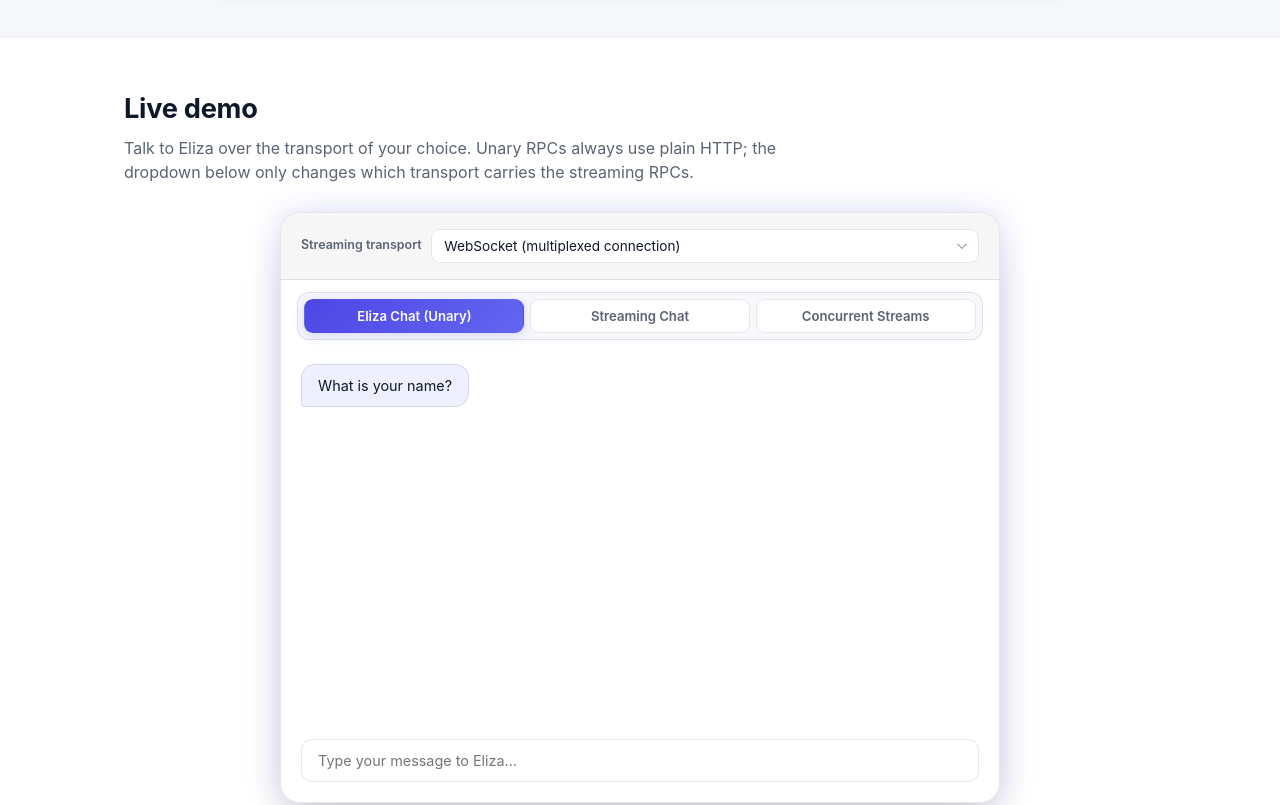
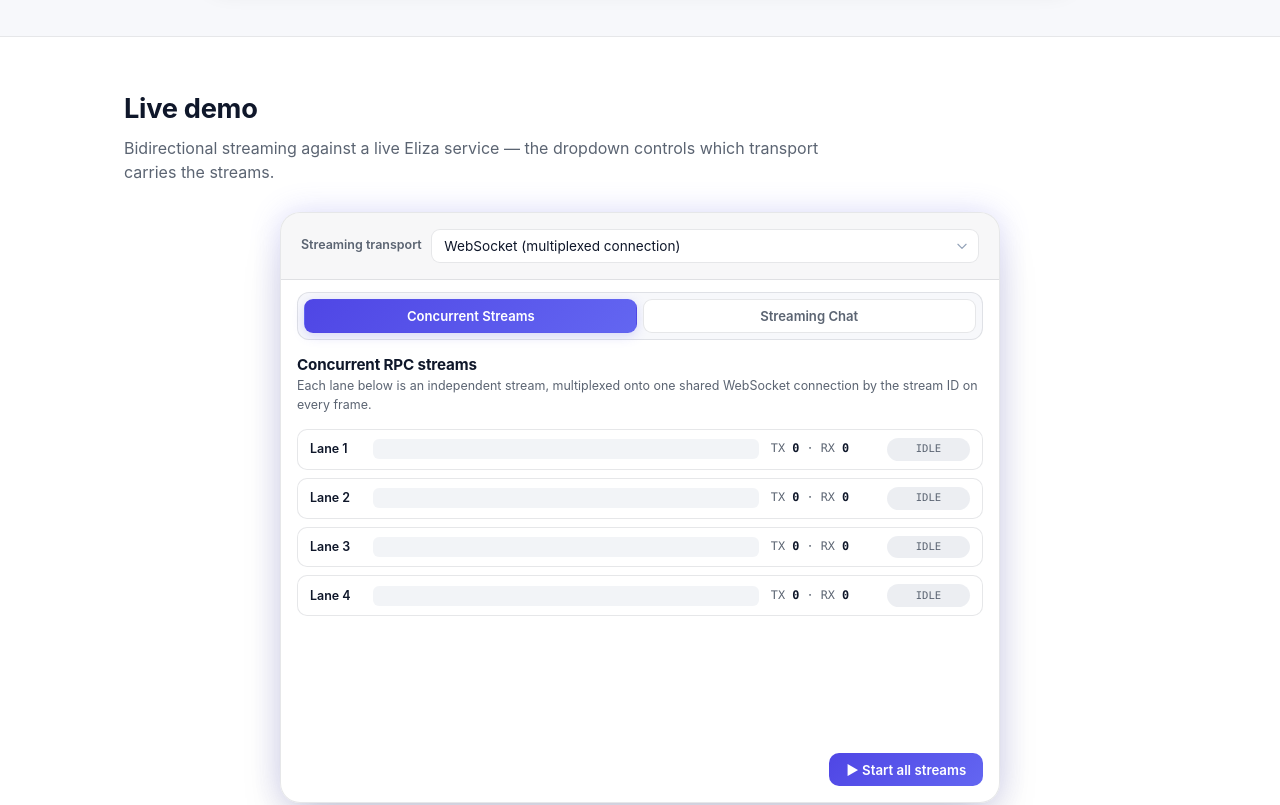
Before and after one commit to sudorandom/connect-bidi-web, a website with bundled scripts: page demo/web/index.html in a window 1280 px wide. Shown: the part 3080-3885 px from the top of the page. Built offline with nearby package versions, Linux system fonts and the light colour scheme; what @bufbuild/protobuf, @connectrpc/connect, @connectrpc/connect-web would draw is missing.

Commit message:
chore: more demo tweaks

```diff
--- a/demo/web/index.html
+++ b/demo/web/index.html
@@ -344,9 +344,8 @@ client := elizav1connect.NewElizaServiceClient(connect.NewClient(transport))</co
         <div class="section-inner">
           <h2>Live demo</h2>
           <p class="section-lede">
-            Talk to Eliza over the transport of your choice. Unary RPCs
-            always use plain HTTP; the dropdown below only changes which
-            transport carries the streaming RPCs.
+            Bidirectional streaming against a live Eliza service — the
+            dropdown controls which transport carries the streams.
           </p>
 
           <div class="demo-card">
@@ -368,33 +367,15 @@ client := elizav1connect.NewElizaServiceClient(connect.NewClient(transport))</co
             </div>
 
             <nav class="tab-switcher">
-              <button id="tab-btn-unary" class="tab-btn active" type="button">
-                Eliza Chat (Unary)
+              <button id="tab-btn-streams" class="tab-btn active" type="button">
+                Concurrent Streams
               </button>
               <button id="tab-btn-chat" class="tab-btn" type="button">
                 Streaming Chat
               </button>
-              <button id="tab-btn-streams" class="tab-btn" type="button">
-                Concurrent Streams
-              </button>
             </nav>
 
             <div class="demo-viewport">
-              <section id="view-unary" class="view-panel active">
-                <div id="unary-messages" class="messages-list"></div>
-                <div class="input-container">
-                  <input
-                    id="unary-input"
-                    class="chat-input"
-                    placeholder="Type your message to Eliza..."
-                    autocomplete="off"
-                    autocorrect="off"
-                    autocapitalize="off"
-                    spellcheck="false"
-                  />
-                </div>
-              </section>
-
               <section id="view-chat" class="view-panel">
                 <p class="view-description">
                   Stateful bidi streaming — one long-lived
@@ -405,7 +386,7 @@ client := elizav1connect.NewElizaServiceClient(connect.NewClient(transport))</co
                 <div id="chat-input-container" class="input-container"></div>
               </section>
 
-              <section id="view-streams" class="view-panel">
+              <section id="view-streams" class="view-panel active">
                 <div class="streams-header">
                   <div class="streams-info">
                     <h3>Concurrent RPC streams</h3>
--- a/demo/web/src/demo/streams-view.ts
+++ b/demo/web/src/demo/streams-view.ts
@@ -36,6 +36,12 @@ interface Lane {
 export interface StreamsView {
   /** Updates the blurb describing how the current transport carries lanes. */
   setTransportDescription(text: string): void;
+  /**
+   * Stops any running streams. Called when the streaming transport is
+   * switched: the lanes hold streams on the old transport, which would
+   * otherwise keep running against it.
+   */
+  stopStreams(): void;
 }
 
 /**
@@ -114,7 +120,7 @@ export function createStreamsView(
     if (status !== null) {
       status.innerText =
         state === "running"
-          ? "STREAM ACTIVE"
+          ? "ACTIVE"
           : state === "error"
             ? "ERROR"
             : "COMPLETED";
@@ -227,5 +233,11 @@ export function createStreamsView(
     descriptionEl.innerText = text;
   }
 
-  return { setTransportDescription };
+  function stopStreams(): void {
+    if (running) {
+      stopAll();
+    }
+  }
+
+  return { setTransportDescription, stopStreams };
 }
--- a/demo/web/src/demo/unary-view.ts
+++ /dev/null
@@ -1,55 +0,0 @@
-// Copyright 2021-2026 The Connect Authors
-//
-// Licensed under the Apache License, Version 2.0 (the "License");
-// you may not use this file except in compliance with the License.
-// You may obtain a copy of the License at
-//
-//      http://www.apache.org/licenses/LICENSE-2.0
-//
-// Unless required by applicable law or agreed to in writing, software
-// distributed under the License is distributed on an "AS IS" BASIS,
-// WITHOUT WARRANTIES OR CONDITIONS OF ANY KIND, either express or implied.
-// See the License for the specific language governing permissions and
-// limitations under the License.
-
-import type { Client } from "@connectrpc/connect";
-import type { ElizaService } from "../gen/connectbidi/eliza/v1/eliza_pb.js";
-import { appendMessage, requireElement } from "./dom.js";
-
-/**
- * Wires up the unary "Eliza Chat" tab, backed entirely by the `Say` RPC.
- *
- * This tab always talks over the unary transport (plain Connect-over-HTTP),
- * regardless of which streaming transport is selected elsewhere on the page.
- */
-export function initUnaryView(client: Client<typeof ElizaService>): void {
-  const messages = requireElement<HTMLElement>("#unary-messages");
-  const input = requireElement<HTMLInputElement>("#unary-input");
-
-  appendMessage(messages, "eliza", "What is your name?");
-  let greeted = false;
-
-  input.addEventListener("keyup", (event) => {
-    if (event.key !== "Enter") {
-      return;
-    }
-    const text = input.value.trim();
-    if (text.length === 0) {
-      return;
-    }
-    input.value = "";
-    appendMessage(messages, "user", text);
-    void sendToEliza(text);
-  });
-
-  async function sendToEliza(text: string): Promise<void> {
-    try {
-      const res = await client.say({ sentence: text });
-      const reply = greeted ? res.sentence : `Hi ${text}! ${res.sentence}`;
-      greeted = true;
-      appendMessage(messages, "eliza", reply);
-    } catch (err) {
-      appendMessage(messages, "system", `Say error: ${String(err)}`);
-    }
-  }
-}
--- a/demo/web/src/main.ts
+++ b/demo/web/src/main.ts
@@ -20,7 +20,6 @@ import { createStreamsView } from "./demo/streams-view.js";
 import { initTabs } from "./demo/tabs.js";
 import { createDemoTransport } from "./demo/transport.js";
 import type { StreamingTransportChoice } from "./demo/transport.js";
-import { initUnaryView } from "./demo/unary-view.js";
 import {
   isWebTransportSupported,
   probeServerWebTransport,
@@ -156,8 +155,6 @@ function main(): void {
   const streamsView = createStreamsView(client);
   streamsView.setTransportDescription(initial.description);
 
-  initUnaryView(client);
-
   const chatView = createChatView(
     client,
     requireElement<HTMLElement>("#chat-messages"),
@@ -166,9 +163,8 @@ function main(): void {
   void chatView.start();
 
   initTabs([
-    { buttonId: "tab-btn-unary", panelId: "view-unary" },
+    { buttonId: "tab-btn-streams", panelId: "view-streams" },
     { buttonId: "tab-btn-chat", panelId: "view-chat" },
-    { buttonId: "tab-btn-streams", panelId: "view-streams" },
   ]);
 
   function applyTransportChange(): void {
@@ -177,6 +173,10 @@ function main(): void {
       const next = createDemoTransport(choice, serverUrl, {
         connectionPerStream: connectionPerStream(),
       });
+      // Running lanes hold streams on the old transport; stop them rather
+      // than leaving them running against a transport that is no longer
+      // selected.
+      streamsView.stopStreams();
       swappable.swap(next.transport);
       streamsView.setTransportDescription(next.description);
       chatView.notifyTransportChanged(
--- a/demo/web/style.css
+++ b/demo/web/style.css
@@ -955,7 +955,13 @@ a.badge:hover {
 .status-badge {
   font-size: 0.66rem;
   font-family: ui-monospace, SFMono-Regular, Menlo, Consolas, monospace;
-  padding: 0.22rem 0.55rem;
+  padding: 0.22rem 0;
+  /* Fixed width sized to the longest state ("COMPLETED"), so state
+     changes never shift the lane layout. */
+  width: 5.2rem;
+  flex-shrink: 0;
+  text-align: center;
+  display: inline-block;
   border-radius: 12px;
   background: rgba(148, 163, 184, 0.18);
   color: var(--text-muted);
@@ -988,6 +994,9 @@ a.badge:hover {
   color: var(--text-muted);
   font-family: ui-monospace, SFMono-Regular, Menlo, Consolas, monospace;
   white-space: nowrap;
+  /* Wide enough for two-digit counts ("TX 20 · RX 20"), so the track
+     doesn't shrink as the numbers grow. */
+  min-width: 6.5rem;
 }
 
 .lane-counts strong {
```
